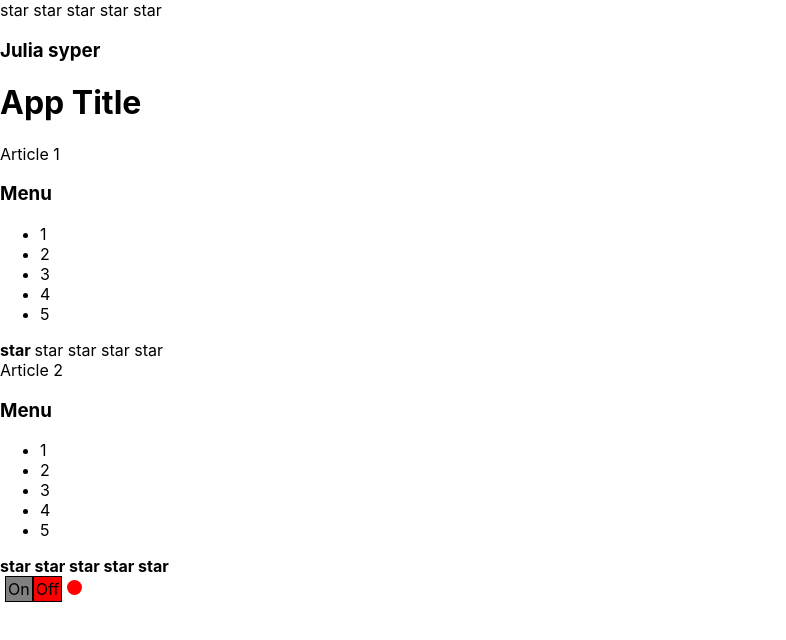
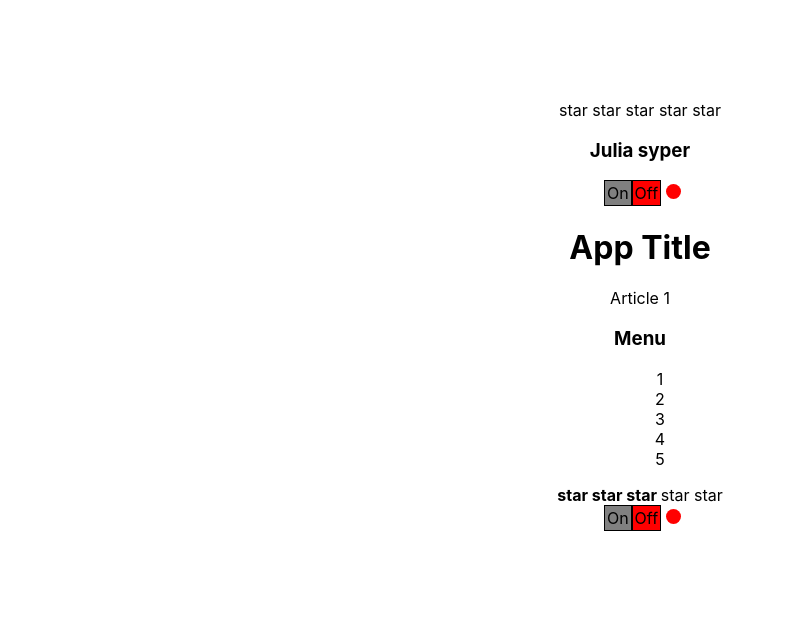
Before and after one commit to JuliaMargunova/reactPodrobno, a React (Create React App) app: page / in a window 1280 px wide. Shown: the top 640 px of the page, without its empty margins (0-786 px from the left). Built offline with nearby package versions, Linux system fonts and the light colour scheme.

Commit message:
changed controlled component

```diff
--- a/src/App.css
+++ b/src/App.css
@@ -0,0 +1,6 @@
+.app{
+    width: 400px;
+    margin: 100px auto;
+    text-align:center ;
+}
+ul li{list-style: none;}
--- a/src/App.tsx
+++ b/src/App.tsx
@@ -5,22 +5,27 @@ import {Rating} from "./components/Rating/Rating";
 import {OnOff} from "./components/OnOff/OnOff";
 import UncontrolledAccordion from "./components/UncontrolledAccordion/UncontrolledAccordion";
 import {UnvontrolledRating} from "./components/UnvontrolledRating/UnvontrolledRating";
+import {UncontrolledOnOff} from "./components/UncontrolledOnOff/UncontrolledOnOff";
 
+export type StarType = 0 | 1 | 2 | 3 | 4 | 5;
 
 function App() {
-    const [isOnOff, setOnOff] = useState<boolean>(false)
+    const [isOn, setOn] = useState<boolean>(false)
+    const [ratingValue, setRatingValue] = useState<StarType>(3)
+    const [collapsed, setCollapsed]= useState<boolean>(true)
     return (
-        <div>
-            <UnvontrolledRating />
-            <UncontrolledAccordion title={'Julia syper'} />
+        <div className={'app'}>
+            <UnvontrolledRating/>
+            <UncontrolledAccordion title={'Julia syper'}/>
+            <UncontrolledOnOff/>
             <PageTitle title="App Title"/>
             Article 1
-            <Accordion title={"Menu"} collapsed={true}/>
-            <Rating value={1}/>
-            Article 2
-            <Accordion title={"Menu"} collapsed={true}/>
-            <Rating value={5}/>
-            <OnOff/>
+            <Accordion title={"Menu"} collapsed={collapsed} setCollapsed={()=>setCollapsed(!collapsed)} />
+            <Rating value={ratingValue} setRatingValue={setRatingValue}/>
+            {/*Article 2
+            <Accordion title={"Menu"} collapsed={true}/>*/}
+            {/* <Rating value={5}/>*/}
+            <OnOff isOn={isOn} setOnHandler={setOn}/>
         </div>
     );
 }
--- a/src/components/Accordion/Accordion.tsx
+++ b/src/components/Accordion/Accordion.tsx
@@ -3,12 +3,13 @@ import React from "react";
 type AccordionPropsType = {
     title: string,
     collapsed: boolean
+    setCollapsed:()=>void
 }
 
 export default function Accordion(props: AccordionPropsType) {
     return (
         <div>
-            <AccordionTitle title={props.title}/>
+            <AccordionTitle title={props.title} setCollapsed={props.setCollapsed} />
             {props.collapsed && <AccordionBody/>}
         </div>
     );
@@ -27,8 +28,9 @@ function AccordionBody() {
 
 type AccordionTitlePropsType = {
     title: string
+    setCollapsed:()=>void
 }
 
 function AccordionTitle(props: AccordionTitlePropsType) {
-    return <h3>{props.title}</h3>;
+    return <h3 onClick={props.setCollapsed}>{props.title}</h3>;
 }
--- a/src/components/OnOff/OnOff.tsx
+++ b/src/components/OnOff/OnOff.tsx
@@ -1,10 +1,12 @@
 import React, {useState} from "react";
 import styles from './OnOff.module.css'
 
-
-export const OnOff = () => {
-    const [isOn,setOn]= useState<boolean>(false)
-    const onStyle = {
+type PropsType = {
+    isOn:boolean
+    setOnHandler:(on:boolean)=>void
+}
+export const OnOff: React.FC<PropsType> = ({isOn,setOnHandler}) => {
+     const onStyle = {
         display: 'inline-block',
         border: '1px solid ',
         backgroundColor: isOn ? "green" : "grey",
@@ -26,12 +28,11 @@ export const OnOff = () => {
         backgroundColor: isOn ? 'green' : 'red',
         marginLeft: '5px'
     }
-
     return (
         <div>
-            <div style={onStyle} onClick={()=>setOn(!isOn)}>On
+            <div style={onStyle} onClick={()=>setOnHandler(true)}>On
             </div>
-            <div style={offStyle} onClick={()=>setOn(!isOn)}>Off
+            <div style={offStyle} onClick={()=>setOnHandler(false)}>Off
             </div>
             <div style={circle}></div>
         </div>
--- a/src/components/Rating/Rating.tsx
+++ b/src/components/Rating/Rating.tsx
@@ -1,25 +1,28 @@
 import React from "react";
+import {StarType} from "../../App";
 
 type StarPropsType = {
     selected: Boolean
+    onClick:(rating:StarType)=>void
+    id:1|2|3|4|5
 }
 
 function Star(props: StarPropsType) {
-    if (props.selected) {
-        return <span><b>star </b></span>
-    } else {
-        return <span>star </span>
-    }
+    return <span onClick={()=>props.onClick(props.id)}>{props.selected?<b>star </b>:'star '}</span>
 }
 
 type RatingPropsType = {
-    value: 0|1|2|3|4|5
+    value: StarType
+    setRatingValue:(rating:StarType)=>void
 }
 
 export function Rating(props: RatingPropsType) {
-    let masStar: Array<number> = [1, 2, 3, 4, 5];
+    let masStar: Array<1|2|3|4|5> = [1, 2, 3, 4, 5];
+    const onClickStarHandler=(rating:StarType)=>{
+       props.setRatingValue(rating)
+    }
     return (
         <div>
-            {masStar.map((i) => <Star key={i} selected={(i <= props.value) ? true : false}/>)}
+            {masStar.map((i) => <Star key={i} id={i} selected={(i <= props.value) ? true : false} onClick={onClickStarHandler}/>)}
         </div>);
 }
--- a/src/components/UnvontrolledRating/UnvontrolledRating.tsx
+++ b/src/components/UnvontrolledRating/UnvontrolledRating.tsx
@@ -1,18 +1,19 @@
 import React, {useState} from "react";
+import {StarType} from "../../App";
 type StarPropsType = {
     selected: Boolean
     onClickStar:()=>void
 }
 
 function Star(props: StarPropsType) {
-    return (props.selected) ?<span onClick={props.onClickStar} ><b>star </b></span> : <span onClick={props.onClickStar}>star </span>
+    return <span onClick={props.onClickStar} >{(props.selected) ? <b>star </b> : 'star '}</span>
 }
 
 type RatingPropsType = {}
-export type StarType = 0 | 1 | 2 | 3 | 4 | 5;
+
 export function UnvontrolledRating(props: RatingPropsType) {
 
-    const [value, setValue] = useState<0 | 1 | 2 | 3 | 4 | 5>(0)
+    const [value, setValue] = useState<StarType>(0)
     let masStar: Array<StarType> = [ 1, 2, 3, 4,5];
     return (
         <div>
```
Also changed, not shown: 1 other file (tests, documents, lock files or other folders).
